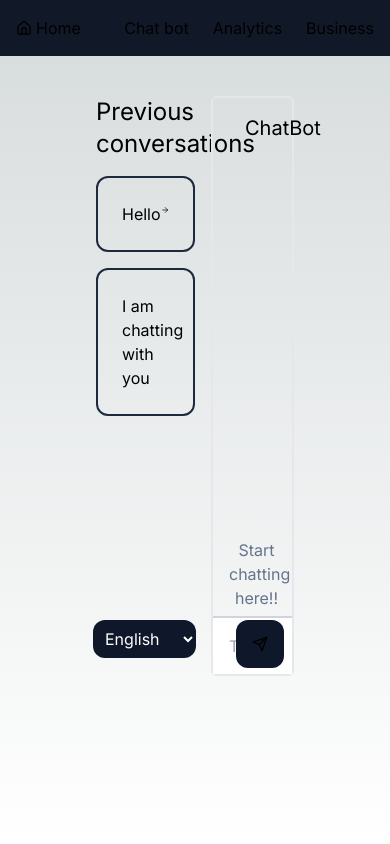
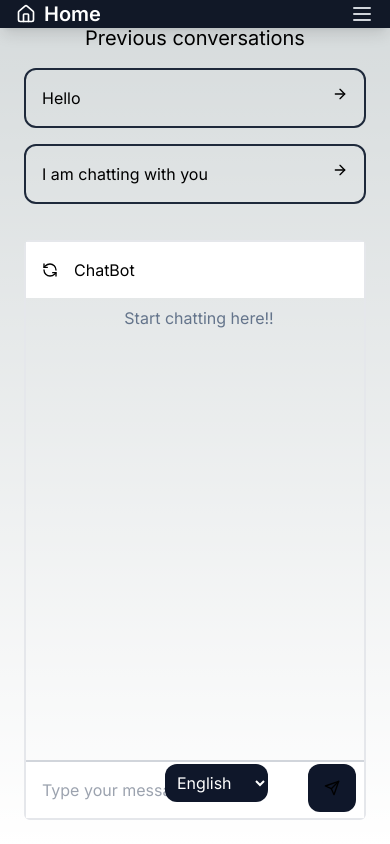
Before and after one commit to abhyudayhari/LUMi, a Next.js app in the folder website/: page /chat in a window 390 px wide. Built offline with nearby package versions, Linux system fonts and the light colour scheme.

Commit message:
Refactor Navbar component and improve mobile responsiveness

```diff
--- a/website/app/chat/page.tsx
+++ b/website/app/chat/page.tsx
@@ -11,31 +11,37 @@ const page = () => {
   const [inputMsg, setInputMsg] = useState("");
   const [changed, setChanged] = useState(false);
   const [language, setLanguage] = useState("English");
-  const [isTyping, setIsTyping] = useState(false); // For showing typing animation
+  const [isTyping, setIsTyping] = useState(false);
+  const [errorMessage, setErrorMessage] = useState("");
 
   const handleEnter = async () => {
-    if (!inputMsg.trim()) return; // Prevent sending empty messages
+    if (!inputMsg.trim()) return;
 
-    // Show user's message immediately
+    // Clear error message and show user's message immediately
+    setErrorMessage("");
     setMessageData((prevData: any) => [
       ...prevData,
       { message: inputMsg, sender: "user" },
     ]);
 
-    setInputMsg(""); // Clear the input field
-
-    // Show typing indicator
+    setInputMsg("");
     setIsTyping(true);
 
-    // Fetch the response
+    try {
       const restext = await run(inputMsg);
-
-    // Remove typing indicator and display bot's response
       setMessageData((prevData: any) => [
         ...prevData,
         { message: restext, sender: "agent" },
       ]);
+    } catch (error) {
+      setErrorMessage("Failed to fetch response. Please try again.");
+      setMessageData((prevData: any) => [
+        ...prevData,
+        { message: "Failed to fetch response. Please try again.", sender: "agent" },
+      ]);
+    } finally {
       setIsTyping(false);
+    }
   };
 
   async function run(inputMsg: string) {
@@ -48,6 +54,7 @@ const page = () => {
       streaming: false,
     };
 
+    try {
       const response = await fetch(apiUrl, {
         method: 'POST',
         headers: {
@@ -57,10 +64,18 @@ const page = () => {
         body: JSON.stringify(bodyParams),
       });
 
+      if (!response.ok) {
+        throw new Error("Network response was not ok");
+      }
+
       const result = await response.json();
-    const text = result.message; // Assuming the API response format includes 'message' field
+      const text = result.message;
       setChanged(true);
       return text;
+    } catch (error) {
+      console.error("API call failed:", error);
+      throw error;  // Propagate the error to handleEnter for setting the error message
+    }
   }
 
   const [prevData, setPrevData] = useState([
@@ -81,25 +96,25 @@ const page = () => {
   ]);
 
   return (
-    <div className="flex min-h-screen justify-between p-24">
-      <div className="flex w-1/2 flex-col">
-        <div className="text-2xl mb-4">Previous conversations</div>
+    <div className="flex flex-col md:flex-row min-h-screen justify-between p-6 md:p-24">
+      <div className="flex w-full md:w-1/2 flex-col mb-8 md:mb-0">
+        <div className="text-xl md:text-2xl mb-4 text-center md:text-left">Previous conversations</div>
         <div className="flex flex-col gap-4">
           {prevData.map((data, index) => (
             <div
               key={index}
-              className="flex justify-between p-6 rounded-xl border-2 border-slate-800 cursor-pointer"
+              className="flex justify-between p-4 md:p-6 rounded-xl border-2 border-slate-800 cursor-pointer"
               onClick={() => setMessageData(data)}
             >
-              <div>{data[0].message}</div>
+              <div className="truncate">{data[0].message}</div>
               <ArrowRight size={16} />
             </div>
           ))}
         </div>
       </div>
-      <div className="flex flex-col w-1/2 relative">
-        <div className="ml-4 h-full border-2 rounded-md relative">
-          <div className="p-4 text-xl flex gap-4 items-center absolute w-full">
+      <div className="flex flex-col w-full md:w-1/2 relative">
+        <div className="ml-0 md:ml-4 h-full border-2 rounded-md relative">
+          <div className="p-4 flex gap-4 items-center absolute w-full bg-white md:bg-transparent">
             <RefreshCcw
               onClick={() => {
                 if (changed) setPrevData((prevData) => [...prevData, messageData]);
@@ -107,9 +122,9 @@ const page = () => {
               }}
               size={16}
             />
-            <div>ChatBot</div>
+            <div className="text-center md:text-left">ChatBot</div>
           </div>
-          <div className="p-4 pr-0 justify-end flex flex-col my-12 h-xlg">
+          <div className="p-4 pr-0 flex flex-col my-12 h-xlg overflow-hidden">
             <div className="overflow-auto pr-2">
               {messageData.length > 0 ? (
                 messageData.map((e: any, i: number) =>
@@ -124,14 +139,16 @@ const page = () => {
                   Start chatting here!!
                 </div>
               )}
-              {/* Show typing indicator */}
               {isTyping && (
                 <div className="text-slate-500 italic">Typing...</div>
+              )}
+              {errorMessage && (
+                <div className="text-center text-red-500 mt-4">{errorMessage}</div>
               )}
             </div>
           </div>
           <div className="absolute bottom-0 w-full">
-            <div className="relative">
+            <div className="relative flex flex-col sm:flex-row items-center">
               <input
                 type="text"
                 onKeyDown={(e) => {
@@ -150,9 +167,8 @@ const page = () => {
                 onChange={(e) => setLanguage(e.target.value)}
               >
                 <option value="English">English</option>
-                <option value="Spanish">Hindi</option>
-                <option value="French">Kannada</option>
-                {/* Add more language options as needed */}
+                <option value="Hindi">Hindi</option>
+                <option value="Kannada">Kannada</option>
               </select>
               <button
                 className="absolute right-2 top-1 z-50 bg-slate-900 rounded-xl p-4"
--- a/website/components/Navbar.tsx
+++ b/website/components/Navbar.tsx
@@ -1,19 +1,64 @@
-import Link from "next/link"
+'use client';
+import Link from "next/link";
 import { Home } from 'lucide-react';
+import { useState } from "react";
 
 const Navbar = () => {
-    return (
-      <nav className="flex justify-between p-4 absolute w-full bg-gray-900 z-50">
-        <div ><Link href={'/'} className="flex gap-1 justify-center items-center"><Home size={16}/>Home</Link></div>
-        <div>
-            <ul className="flex gap-6">
-                <li><Link href={'/chat'}>Chat bot</Link></li>
-                <li><Link href={'/analytics'}>Analytics</Link></li>
-                <li><Link href={'/business'}>Business</Link></li>
-            </ul>
+  const [isOpen, setIsOpen] = useState(false);
+
+  return (
+    <nav className="bg-gray-900 text-white shadow-lg fixed w-full z-50">
+      <div className="max-w-7xl mx-auto px-4 sm:px-6 lg:px-8">
+        <div className="flex justify-between items-center h-16">
+          {/* Left Section - Home Link */}
+          <div className="flex items-center">
+            <Link href="/" className="flex items-center gap-2 text-xl font-semibold text-white hover:text-gray-300">
+              <Home size={20} />
+              <span>Home</span>
+            </Link>
+          </div>
+
+          {/* Right Section - Navigation Links */}
+          <div className="hidden md:flex space-x-8">
+            <Link href="/chat" className="hover:text-gray-300 transition duration-300">
+              Chat Bot
+            </Link>
+            {/* Uncomment or add other links as needed */}
+            {/* <Link href="/analytics" className="hover:text-gray-300 transition duration-300">Analytics</Link> */}
+            {/* <Link href="/business" className="hover:text-gray-300 transition duration-300">Business</Link> */}
+          </div>
+
+          {/* Mobile Menu Button */}
+          <div className="flex md:hidden">
+            <button
+              onClick={() => setIsOpen(!isOpen)}
+              className="text-gray-300 hover:text-white focus:outline-none focus:text-white"
+            >
+              <svg className="h-6 w-6" stroke="currentColor" fill="none" viewBox="0 0 24 24">
+                {isOpen ? (
+                  <path strokeLinecap="round" strokeLinejoin="round" strokeWidth="2" d="M6 18L18 6M6 6l12 12" />
+                ) : (
+                  <path strokeLinecap="round" strokeLinejoin="round" strokeWidth="2" d="M4 6h16M4 12h16M4 18h16" />
+                )}
+              </svg>
+            </button>
+          </div>
         </div>
-      </nav>
-    )
-  }
+      </div>
 
-export default Navbar
+      {/* Mobile Menu Dropdown */}
+      {isOpen && (
+        <div className="md:hidden bg-gray-800">
+          <Link href="/chat" className="block px-4 py-2 text-sm hover:bg-gray-700">
+            Chat Bot
+          </Link>
+          {/* Uncomment or add other links as needed */}
+          {/* <Link href="/analytics" className="block px-4 py-2 text-sm hover:bg-gray-700">Analytics</Link> */}
+          {/* <Link href="/business" className="block px-4 py-2 text-sm hover:bg-gray-700">Business</Link> */}
+        </div>
+      )}
+    </nav>
+  );
+};
+
+export default Navbar;
```
Also changed, not shown: website/app/page.tsx (+18 -25 lines). Lines whose indentation alone changed are shown as unchanged.
